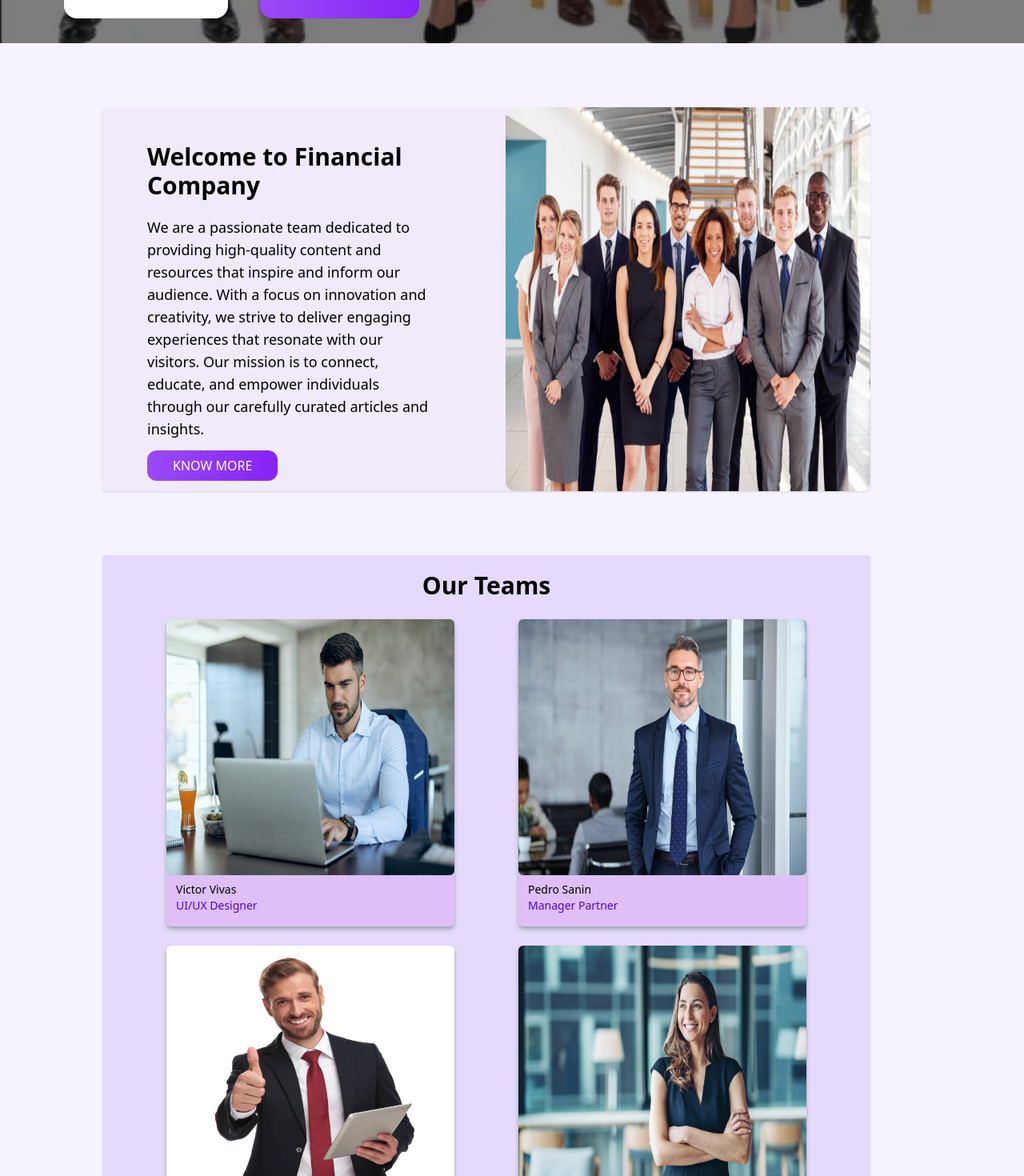
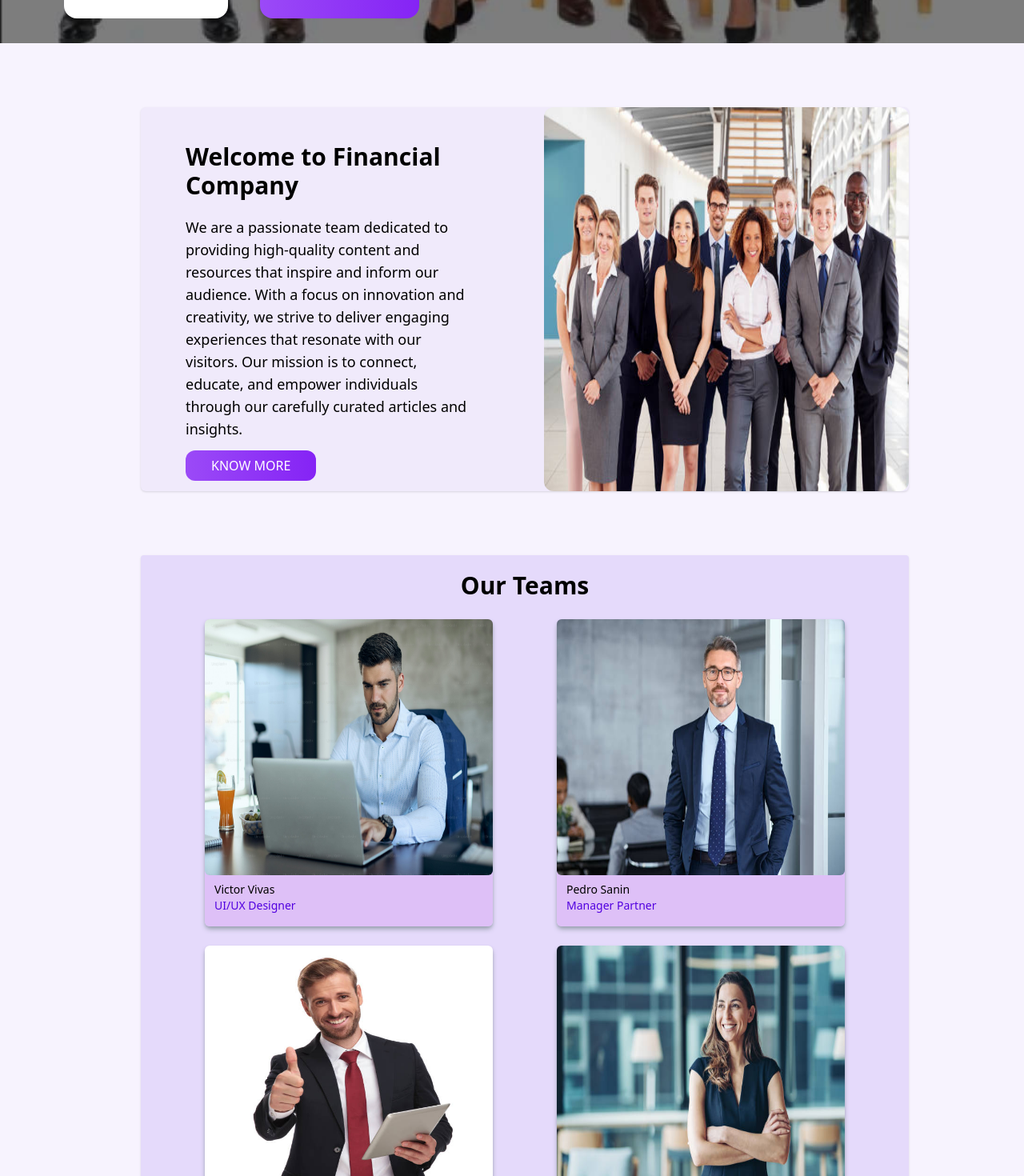
Before and after one commit to Heryakos-Technology/heryakos-static-page, a Vue app: page /about in a window 1280 px wide. Shown: the part 520-1990 px from the top of the page at 80% size. Built offline with nearby package versions, Linux system fonts and the light colour scheme.

Commit message:
new commit

```diff
--- a/src/views/AboutUs.vue
+++ b/src/views/AboutUs.vue
@@ -33,7 +33,7 @@
         </div>
     </div>
     <div class="hidden lg:block lg:visible lg:w-3/4 ">
-        <div class="middleContainer mt-20 rounded-md md:ml-28  shadow-sm flex lg:justify-between ml-3 mr-3 lg:ml-32 lg:mr-32 md:w-full">
+        <div class="middleContainer mt-20 rounded-md md:ml-28  shadow-sm flex lg:justify-between ml-3 mr-3 lg:ml-44 lg:mr-32 md:w-full">
         <div class="pl-4 pt-6 pb-5 lg:mt-5 lg:ml-10  md:w-full">
             <h1 class="font-semibold lg:text-3xl ">Welcome to Financial Company</h1>
             <h2 class="mt-5 text-sm w-60 lg:w-4/5 lg:text-lg">
@@ -50,7 +50,7 @@
     </div>
     </div>
 
-    <div class="lastContainer mt-110 rounded-sm shadow-sm pb-5 ml-4 mr-3 lg:ml-32 lg:mr-32 lg:pl-10 lg:pr-10 md:ml-28 md:mr-28 lg:mt-20 lg:mb-12 md:mb-10 lg:w-3/4 w-94 mb-10 md:w-3/4">
+    <div class="lastContainer mt-110 rounded-sm shadow-sm pb-5 ml-4 mr-3 lg:ml-44 lg:mr-32 lg:pl-10 lg:pr-10 md:ml-28 md:mr-28 lg:mt-20 lg:mb-12 md:mb-10 lg:w-3/4 w-94 mb-10 md:w-3/4 md:pl-6">
         <h1 class="text-center font-semibold pt-5 lg:text-3xl">Our Teams</h1>
         <div class="flex ml-6 mr-6 mt-6 lg:justify-between lg:ml-10 lg:mr-10 md:ml-9 md:mr-9">
             <TeamCard
```
